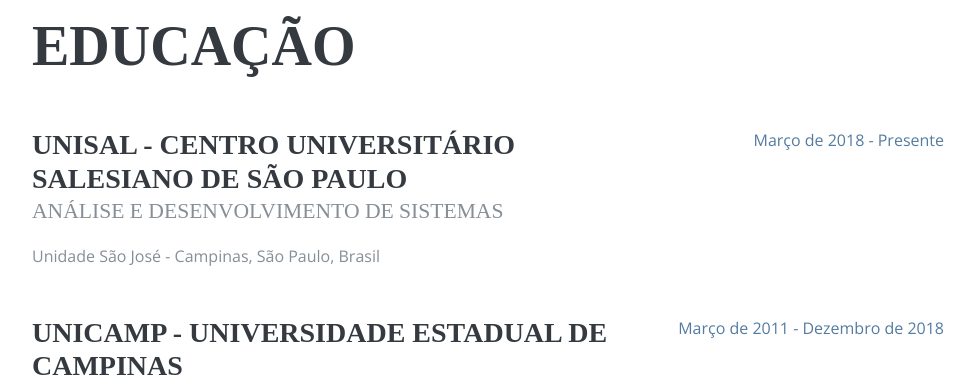
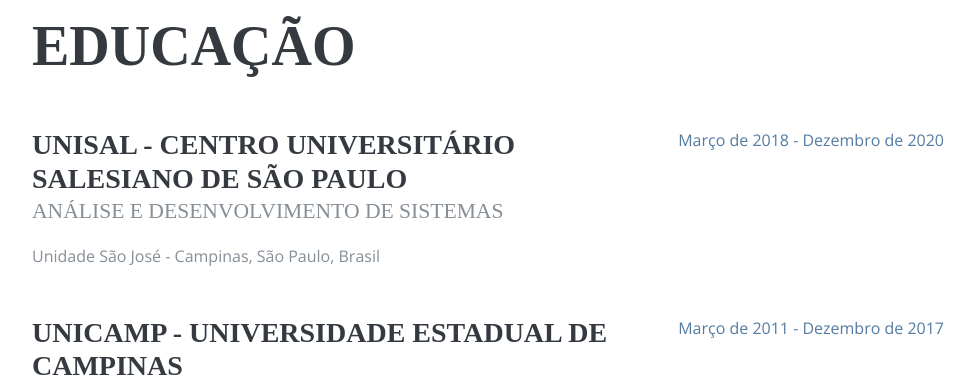
Before and after one commit to birohp/tarcisiocv, a plain HTML site: page index.html in a window 1280 px wide. Shown: the part 2620-3006 px from the top of the page, without its empty margins (288-1263 px from the left). Drawn offline with nearby package versions, Linux system fonts and the light colour scheme; a web font is replaced by a local one.

Commit message:
Update index.html

```diff
--- a/index.html
+++ b/index.html
@@ -220,7 +220,7 @@
             <div>Unidade São José - Campinas, São Paulo, Brasil</div>
           </div>
           <div class="resume-date text-md-right">
-            <span class="text-primary">Março de 2018 - Presente</span>
+            <span class="text-primary">Março de 2018 - Dezembro de 2020</span>
           </div>
         </div>
         <div class="resume-item d-flex flex-column flex-md-row mb-5">
@@ -230,7 +230,7 @@
             <div>Campinas, São Paulo, Brasil</div>
           </div>
           <div class="resume-date text-md-right">
-            <span class="text-primary">Março de 2011 - Dezembro de 2018</span>
+            <span class="text-primary">Março de 2011 - Dezembro de 2017</span>
           </div>
         </div>
 
```
